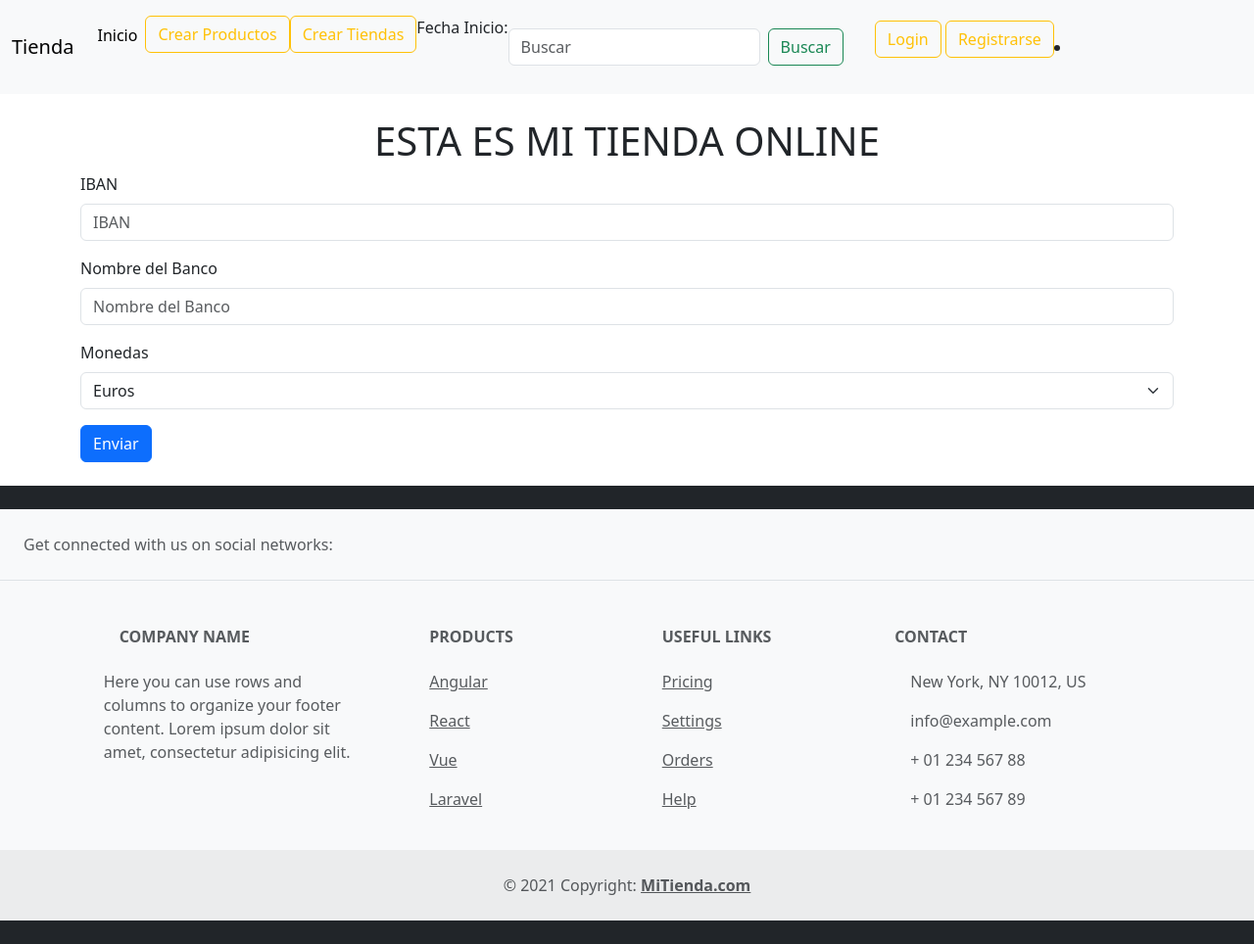
After one commit to OscarDiazRomero31/ProyectoDjango, a Django app: a page that uses tienda/tienda/templates/estructura/menu.html in a window 1280 px wide. The commit adds this page. Shown: the whole page at 98% size. Run offline with Django 5.2, Linux system fonts and the light colour scheme; some libraries are stand-ins or nearby versions.

Commit message:
Terminar Crear cuenta bancaria, revisar las sesiones.

```diff
--- a/tienda/tienda/forms.py
+++ b/tienda/tienda/forms.py
@@ -26,6 +26,15 @@ class TiendaModelForm(ModelForm):
             "telefono": ("Numero de Telefono")
         }
 
+class CuentaBancariaModelForm(ModelForm):
+    class Meta:
+        model = CuentaBancaria
+        fields = ['IBAN', 'banco', 'monedas']
+        labels = {
+            "IBAN": ("IBAN"),
+            "banco": ("Nombre del Banco"),
+            "moneda": ("Tipo de Moneda")
+        }
 
 class ProductoModelForm(ModelForm):
     class Meta:
--- a/tienda/tienda/models.py
+++ b/tienda/tienda/models.py
@@ -39,3 +39,19 @@ class Tienda (models.Model):
     nombre = models.CharField(max_length=100)
     direccion = models.CharField(max_length=100)
     telefono = models.IntegerField()
+
+class CuentaBancaria (models.Model):
+    MONEDAS = [
+        {"EUR", "Euros"},
+        {"DOL", "Dollar"},
+        {"LIB", "Libras"}
+    ]
+    IBAN = models.CharField(max_length=100)
+    banco = models.CharField(max_length=100)
+    monedas = models.CharField(
+        max_length=50,
+        choices=MONEDAS,
+        default="EUR",
+    )
+    cliente = models.OneToOneField(Cliente,
+                                   on_delete = models.CASCADE)
--- /dev/null
+++ b/tienda/tienda/static/javascript/principal.js
@@ -0,0 +1,7 @@
+function eliminar() {
+    var x = confirm("¿Estas seguro de que quieres eliminar el Producto?");
+    if (x)
+      return true;
+    else
+      return false;
+}
--- a/tienda/tienda/templates/estructura/menu.html
+++ b/tienda/tienda/templates/estructura/menu.html
@@ -92,6 +92,14 @@
           </form>
           {% endif %}
       </ul>
+      <li>
+        {% if request.user.is_authenticated %}
+          {% if rol == 2 %}
+          <a class="btn btn-outline-warning" href="{% url 'perfil' request.user.cliente.id %}">
+            Ver Perfil
+          </a>
+          {% endif %}
+        {% endif %}
     </div>
   </div>
 </nav>
--- a/tienda/tienda/templates/estructura/principal.html
+++ b/tienda/tienda/templates/estructura/principal.html
@@ -9,7 +9,10 @@
         {% endblock %}
 
         {% load django_bootstrap5 %}
+        {% load static %}
         {% bootstrap_css %}
+    <script type="text/javascript"
+    src="{% static 'javascript/principal.js' %}"></script>
     </head>
     <body>
 
--- /dev/null
+++ b/tienda/tienda/templates/formularioCuentaBancaria/crear_cuentaBancaria.html
@@ -0,0 +1,13 @@
+{% extends "estructura/principal.html"%}
+
+{% block contenido %}
+<form action="{% url 'crear_cuentaBancaria' %}" method = "post">
+
+    {% load django_bootstrap5 %}
+    {% csrf_token %}
+    {% bootstrap_form crear_cuentaBancaria %}
+
+    {% bootstrap_button "Enviar" button_type="submit" button_class="btn-primary" %}
+
+</form>
+{% endblock %}
--- a/tienda/tienda/urls.py
+++ b/tienda/tienda/urls.py
@@ -13,6 +13,10 @@ urlpatterns = [
     path ('formulario1/', views.crear_tiendas, name= 'crear_tiendas'),
     path ('productos/<int:pepito>/', views.dame_producto, name="dame_producto"),
     path ('productos/<int:juanito>/editar', views.editar_producto, name="editar_producto"),
+    path ('producto/<int:producto_id>', views.producto_eliminar, name="producto_eliminar"),
     path ('tiendas/<int:pepito1>/', views.dame_tienda, name="dame_tienda"),
-    path ('tiendas/<int:juanito1>/editar', views.editar_tienda, name="editar_tienda")
+    path ('tiendas/<int:juanito1>/editar', views.editar_tienda, name="editar_tienda"),
+    path ('perfil/<int:cliente_id>', views.perfil, name='perfil'),
+    path ('formularioCuentaBancaria/,', views.crear_cuentaBancaria, name='crear_cuentaBancaria')
+
 ]
--- a/tienda/tienda/views.py
+++ b/tienda/tienda/views.py
@@ -61,9 +61,9 @@ def crear_tiendas(request):
             print("Es valido")
             formulario.save()
             return redirect('lista_tiendas')
-        else:
-            formulario = TiendaModelForm()
-        return render(request, 'formularioTienda/crear_tiendas.html',{'crear_tiendas': formulario})
+    else:
+        formulario = TiendaModelForm()
+    return render(request, 'formularioTienda/crear_tiendas.html',{'crear_tiendas': formulario})
 
 
 def dame_producto(request,pepito):
@@ -98,10 +98,10 @@ def editar_tienda(request,juanito1):
             formulario.save()
             messages.success(request, 'Se ha modificado la tienda')
             return redirect('dame_tienda', pepito1=tienda.id)
-        else:
-            formulario = TiendaModelForm(instance=tienda)
+    else:
+        formulario = TiendaModelForm(instance=tienda)
 
-        return render(request, 'tienda/editar_tiendas.html', {'editar_tienda': formulario, "tienda_editar": tienda})
+    return render(request, 'tienda/editar_tiendas.html', {'editar_tienda': formulario, "tienda_editar": tienda})
 
 
 def registrar_usuario(request):
@@ -126,3 +126,27 @@ def registrar_usuario(request):
     else:
         formulario = RegistroForm()
     return render(request, 'registration/signup.html', {'formulario': formulario})
+
+def producto_eliminar(request,producto_id):
+    producto = Producto.objects.get(id=producto_id)
+    try:
+        producto.delete()
+        messages.success(request, "Se ha eliminado el producto")
+    except Exception as error:
+        print (error)
+    return redirect('lista_productos')
+
+def perfil(request,cliente_id):
+    perfil = Cliente.objects.all()
+    return render(request,'perfil/ver_cliente.html',{'ver_cliente': perfil, 'cliente_id': cliente_id})
+
+def crear_cuentaBancaria(request):
+    if request.method == 'POST':
+        formulario = CuentaBancariaModelForm(request.POST)
+        if formulario.is_valid():
+            print("Es valido")
+            formulario.save()
+            return redirect('perfil')
+    else:
+        formulario = CuentaBancariaModelForm()
+    return render(request, 'formularioCuentaBancaria/crear_cuentaBancaria.html',{'crear_cuentaBancaria': formulario})
```
Also changed, not shown: tienda/tienda/templates/perfil/ver_cliente.html (added, +19 -0 lines), tienda/tienda/templates/producto/producto.html (+9 -0 lines), tienda/tienda/migrations/0003_alter_tienda_telefono_cuentabancaria.py (added). Lines whose indentation alone changed are shown as unchanged.
